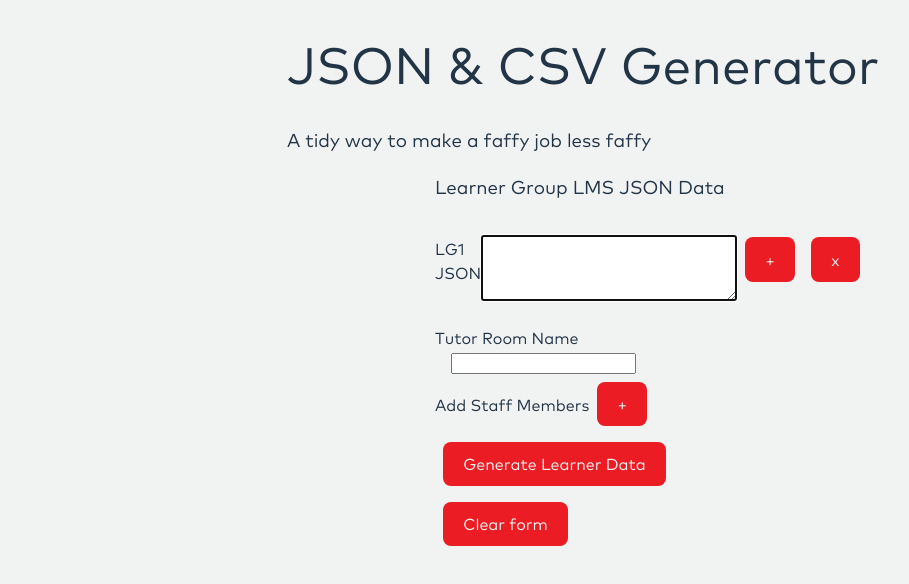
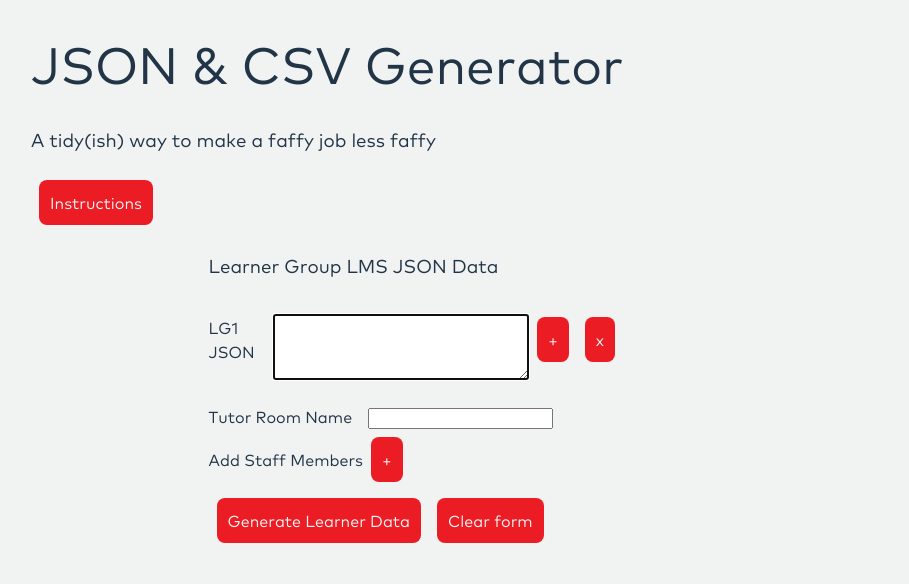
Before and after one commit to nc-verity-gregory/data_combiner, a React (Vite) app: page / in a window 1280 px wide. Shown: the top 584 px of the page, without its empty margins (57-966 px from the left). Built offline with nearby package versions, Linux system fonts and the light colour scheme.

Commit message:
adds download zip capability

```diff
--- a/package.json
+++ b/package.json
@@ -11,6 +11,7 @@
   },
   "dependencies": {
     "file-saver": "^2.0.5",
+    "jszip": "^3.10.1",
     "react": "^18.3.1",
     "react-dom": "^18.3.1"
   },
--- a/src/App.css
+++ b/src/App.css
@@ -1,8 +1,8 @@
 body {
-  display: flex;
-  flex-direction: column;
+  padding-left: 80px;
   font-family: "MarkPro";
   src: url("./MarkPro.ttf") format("truetype");
+  margin-top: 20px;
 }
 @font-face {
   font-family: "MarkPro"; /*Can be any text*/
@@ -26,25 +26,45 @@ input {
   margin-left: 16px;
 }
 
-form {
-  max-width: 50%;
-  margin: auto;
+.form-section {
+  width: 50%;
 }
-
 .results {
-  max-width: 90%;
+  max-width: 40%;
   display: flex;
-  flex-direction: row;
-  justify-content: space-between;
-  margin: auto;
+  flex-direction: column;
+  justify-content: flex-end;
+  align-items: center;
 }
 
 button {
   margin: 8px;
+  padding: 10px;
 }
 .student-pairs {
   font-size: 14px;
   line-height: 6px;
 }
+.inputs-display {
+  display: flex;
+  flex-direction: row;
+  justify-content: space-between;
+  width: 70%;
+  padding: 0;
+  margin: auto;
+}
 @media (prefers-color-scheme: light) {
 }
+.results-btn {
+  width: fit-content;
+}
+.csv-json {
+  display: flex;
+  flex-direction: row;
+}
+article {
+  width: 80%;
+}
+.slack-section {
+  margin-left: 10%;
+}
--- a/src/App.jsx
+++ b/src/App.jsx
@@ -9,19 +9,67 @@ function App() {
     json: { converted: false, data: "", groups: [] },
     csv: { converted: false, data: "" },
   });
+  const [show, setShow] = useState(false);
 
   return (
     <>
       <h1>JSON & CSV Generator</h1>
-      <h3>A tidy way to make a faffy job less faffy</h3>
+      <h3>A tidy(ish) way to make a faffy job less faffy</h3>
+      <button
+        onClick={() => {
+          setShow(!show);
+        }}
+      >
+        {!show ? "Instructions" : "Hide instructions"}
+      </button>
+      {show ? (
+        <article>
+          <ol>
+            <li>
+              From the pairing generator, copy the LMS pairs for the learner
+              groups working today and paste them one at a time in the boxes.
+            </li>
+            <li>
+              Add a tutor room name and the names of every staff member that
+              needs a room. The form will add "-NC" at the end of their name
+              automatically.
+            </li>
+            <li>
+              Generating the data will combine all learner groups into both a
+              CSV for Zoom breakout room auto allocation and a joined JSON for
+              the LMS. If your learner groups are not in one seminar group you
+              will need the single JSON pairs either from the Pairing Generator
+              or you can download all the JSON inputs as a ZIP
+            </li>
+            <li>
+              If pairs are carrying over to another sprint you can save the
+              joined JSON or a ZIP of all JSONs to be used the next day.
+            </li>
+            <li>
+              The Slack Message builder can take today's L2C link and Zoom link
+              to generate a list of slack messages per learner group to copy and
+              paste into the relevant channels.
+            </li>
+          </ol>
+        </article>
+      ) : null}
 
-      <Form dataGenerator={dataGenerator} setDataGenerator={setDataGenerator} />
+      <section className="inputs-display">
+        <Form
+          dataGenerator={dataGenerator}
+          setDataGenerator={setDataGenerator}
+        />
+        {dataGenerator.json.converted && dataGenerator.csv.converted ? (
+          <Result
+            jsonData={dataGenerator.json.data}
+            groups={dataGenerator.json.groups}
+            csvData={dataGenerator.csv.data}
+          />
+        ) : null}
+      </section>
+
       {dataGenerator.json.converted && dataGenerator.csv.converted ? (
         <>
-          <Result
-            jsonData={dataGenerator.json.data}
-            csvData={dataGenerator.csv.data}
-          />
           <SlackMessage groups={dataGenerator.json.groups} />
         </>
       ) : null}
--- a/src/components/Form.jsx
+++ b/src/components/Form.jsx
@@ -73,7 +73,7 @@ export const Form = ({ dataGenerator, setDataGenerator }) => {
     setInputData(currData);
   };
   return (
-    <section>
+    <section className="form-section">
       <form onSubmit={handleSubmit}>
         <h3>Learner Group LMS JSON Data</h3>
         <div>
--- a/src/components/Results.jsx
+++ b/src/components/Results.jsx
@@ -1,6 +1,7 @@
 import { saveAs } from "file-saver";
 import { useState } from "react";
-export const Result = ({ csvData, jsonData }) => {
+import JSZip from "jszip";
+export const Result = ({ csvData, jsonData, groups }) => {
   const [copied, setCopied] = useState(false);
 
   const formattedJson = JSON.stringify(jsonData, null, 2);
@@ -12,12 +13,44 @@ export const Result = ({ csvData, jsonData }) => {
     navigator.clipboard.writeText(formattedJson);
     setCopied(true);
   };
+  const downloadJson = () => {
+    const file = new Blob([formattedJson, { type: "text/json;charset=utf-8" }]);
+    saveAs(file, "LMS_json_pairs.json");
+  };
+  const downloadJsonGroupFiles = async (groups) => {
+    const zip = new JSZip();
+
+    groups.forEach((group, index) => {
+      const jsonContent = JSON.stringify(group, null, 2);
+      zip.file(`LMS_pairs_group_${index + 1}.json`, jsonContent);
+    });
+
+    const zipBlob = await zip.generateAsync({ type: "blob" });
+    saveAs(zipBlob, "LMS_pairs_groups.zip");
+  };
   return (
     <>
       <div className="results">
-        <button onClick={downloadCsv}>Download CSV for Zoom</button>
-        <button onClick={copyJson}>
-          {copied ? <p>Copied!</p> : <p>Copy LMS pairs to clipboard</p>}
+        <div className="csv-json">
+          <button onClick={downloadCsv} className="results-btn">
+            Download CSV
+          </button>
+
+          <button onClick={copyJson} className="results-btn">
+            {copied ? <p>Copied LMS JSON!</p> : <p>Copy LMS JSON</p>}
+          </button>
+        </div>
+        <p>Do you want these pairs again tomorrow?</p>
+        <button onClick={downloadJson} className="results-btn">
+          Download Joined JSON
+        </button>
+        <button
+          onClick={() => {
+            downloadJsonGroupFiles(groups);
+          }}
+          className="results-btn"
+        >
+          Download JSON per Learner Group
         </button>
       </div>
     </>
--- a/src/components/SlackMessage.jsx
+++ b/src/components/SlackMessage.jsx
@@ -13,7 +13,7 @@ export const SlackMessage = ({ groups }) => {
     }
   };
   return (
-    <>
+    <div className="slack-section">
       <h3>Slack Message builder</h3>
       <form onSubmit={handleSubmit}>
         <label>L2C Link</label>
@@ -49,6 +49,6 @@ export const SlackMessage = ({ groups }) => {
             );
           })
         : null}
-    </>
+    </div>
   );
 };
--- a/src/index.css
+++ b/src/index.css
@@ -13,19 +13,7 @@
   -moz-osx-font-smoothing: grayscale;
 }
 
-a {
-  font-weight: 500;
-  color: #646cff;
-  text-decoration: inherit;
-}
-a:hover {
-  color: #535bf2;
-}
-
 body {
-  margin: 0;
-  display: flex;
-  place-items: center;
   min-width: 320px;
   min-height: 100vh;
 }
@@ -38,21 +26,13 @@ h1 {
 button {
   border-radius: 8px;
   border: 1px solid transparent;
-  padding: 0.6em 1.2em;
+
   font-size: 1em;
   font-weight: bold;
   font-family: inherit;
   background-color: #eb1c24;
   color: #f1f2f2;
   cursor: pointer;
-  transition: border-color 0.25s;
-}
-button:hover {
-  border-color: #646cff;
-}
-button:focus,
-button:focus-visible {
-  outline: 4px auto -webkit-focus-ring-color;
 }
 
 @media (prefers-color-scheme: light) {
```
Also changed, not shown: 2 other files (tests, documents, lock files or other folders).
